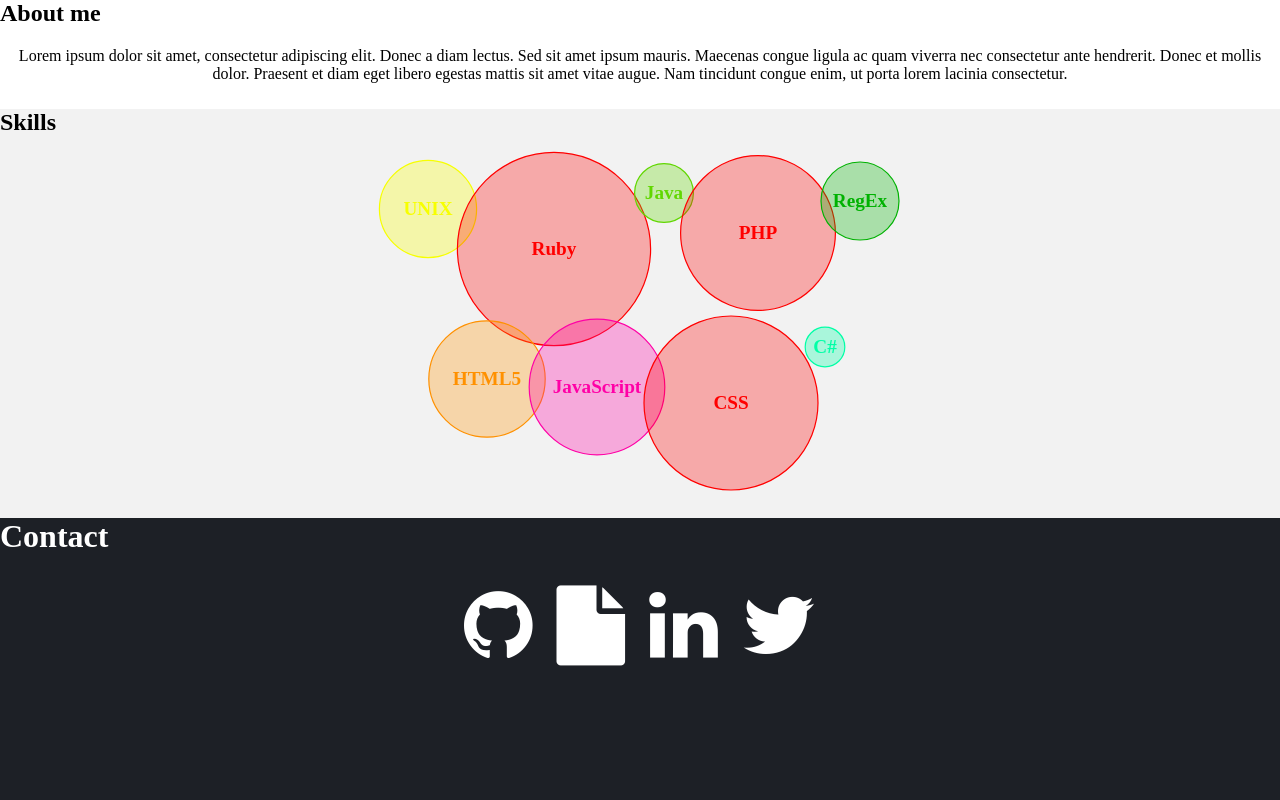
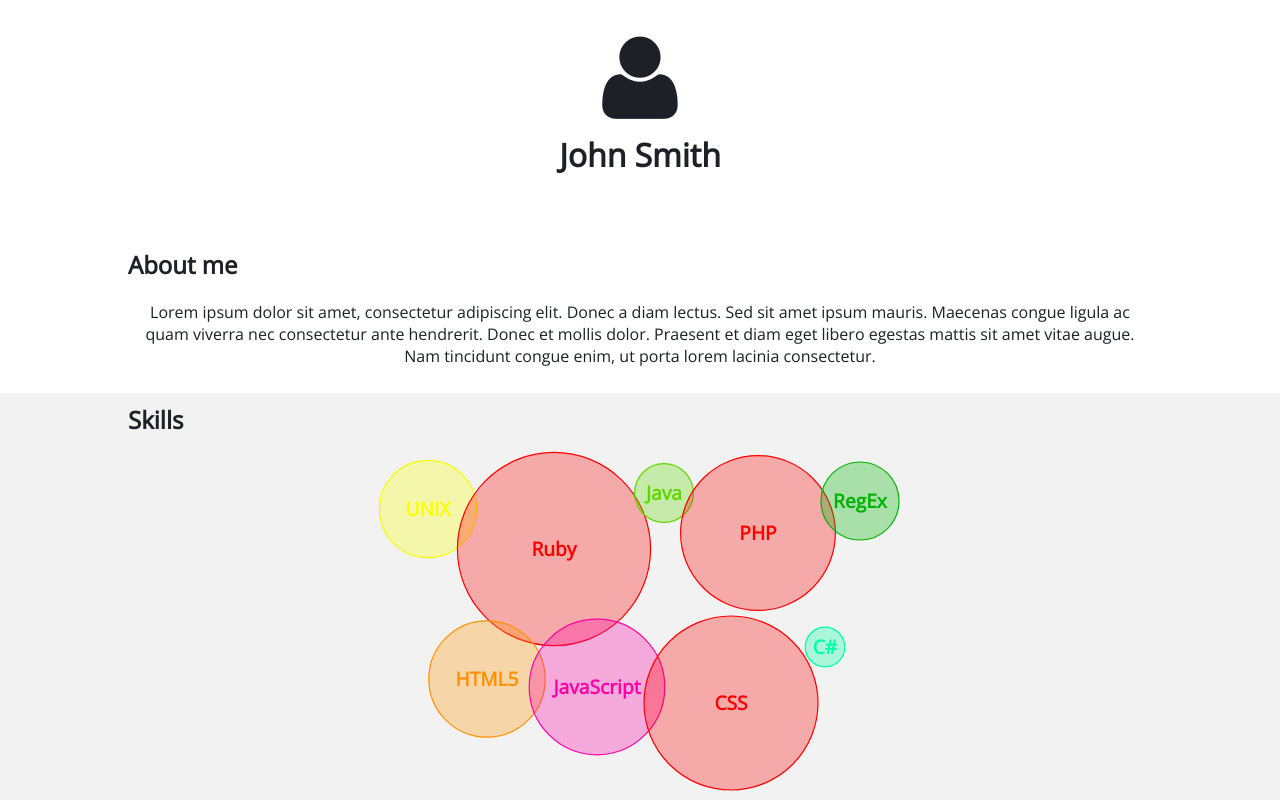
Before and after one commit to ababol/codelab-gruntless, a website: page index.html in a window 1280 px wide. Shown: the top 800 px of the page. Drawn offline with nearby package versions, Linux system fonts and the light colour scheme; files that its build step writes are made by us from their sources.

Commit message:
design improvement

```diff
--- a/index.html
+++ b/index.html
@@ -4,11 +4,16 @@
 	<meta charset="utf-8">
 	<title>John Smith</title>
 	<meta name="viewport" content="width=device-width, initial-scale=1, maximum-scale=1">
+  <link href='http://fonts.googleapis.com/css?family=Open+Sans:400,300' rel='stylesheet' type='text/css'>
 	<link href="styles/bundle.min.css" rel="stylesheet" >
 	<link href="styles/font-awesome.css" rel="stylesheet">
 </head>
 <body>
 	<section id="about">
+		<header>
+			<i class="fa fa-user"></i>
+			<h1>John Smith</h1>
+		</header>
 		<h1>About me</h1>
 		<div class="container">
 			<p>Lorem ipsum dolor sit amet, consectetur adipiscing elit. Donec a diam lectus. Sed sit amet ipsum mauris. Maecenas congue ligula ac quam viverra nec consectetur ante hendrerit. Donec et mollis dolor. Praesent et diam eget libero egestas mattis sit amet vitae augue. Nam tincidunt congue enim, ut porta lorem lacinia consectetur.</p>
@@ -41,7 +46,7 @@
 		<h1>Contact</h1>
 		<div class="container">
 			<a class="fa fa-5x fa-github" href="#" target="_blank"></a>
-			<a class="fa fa-5x fa-file" href="#" target="_blank"></a>
+			<a class="fa fa-5x fa-skype" href="#" target="_blank"></a>
 			<a class="fa fa-5x fa-linkedin" href="#" target="_blank"></a>
 			<a class="fa fa-5x fa-twitter" href="#" target="_blank"></a>
 		</div>
--- a/styles/_about.less
+++ b/styles/_about.less
@@ -1,4 +1,16 @@
 #about {
   background-color: @aboutColor;
   padding-bottom: 10px;
+
+  header{
+    text-align: center;
+    margin: 3% 0 7%;
+    i{
+      font-size: 6em;
+    }
+    h1{
+      margin-top: .2em;
+      font-size: 2em;
+    }
+  }
 }
--- a/styles/main.less
+++ b/styles/main.less
@@ -13,12 +13,23 @@ html, body {
   padding: 0;
   margin: 0;
   background: @contactColor;
+  color: @contactColor;
+  font-family: "open sans";
 }
 
 h1 {
-  margin-top: 0;
+  margin-top: 10px;
 }
 
+section, footer{
+  display: inline-block;
+  width: 80%;
+  padding: 0 10%;
+  @media (max-width:768px) {
+    width: 94%;
+    padding: 0 3%;
+  }
+}
 .container {
   padding: 0;
   text-align: center;
```
